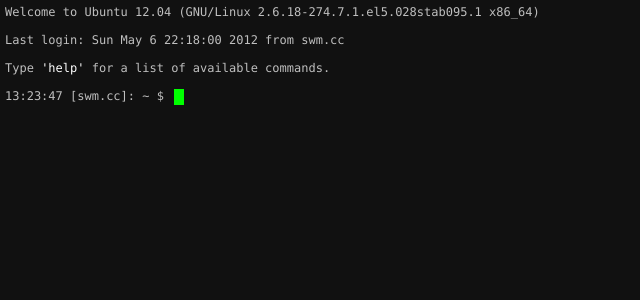
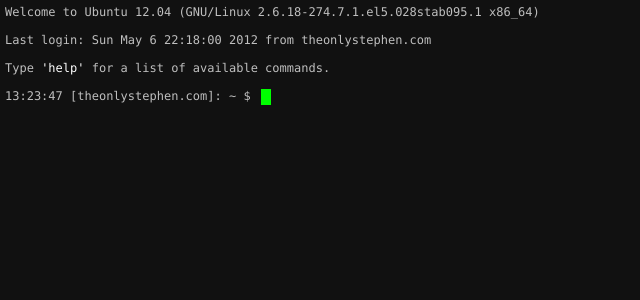
Before and after one commit to swmcc/swmcc.github.io, a Jekyll site: the page !/index.html, which Jekyll copies as it is, in a window 1280 px wide. Shown: the top 300 px of the page, without its empty margins (0-640 px from the left). Built offline with Jekyll 4.4.1, drawn with Linux system fonts in a browser that asks for light colours.

Commit message:
Tidied up the terminal section

```diff
--- a/!/index.html
+++ b/!/index.html
@@ -5,7 +5,7 @@
 <html>
 <head>
 	<meta http-equiv="Content-type" content="text/html; charset=utf-8">
-	<title>swm.cc</title>
+	<title>theonlystephen.com</title>
 	<link rel="stylesheet" href="terminal.css" type="text/css" media="screen" title="main" charset="utf-8">
 </head>
 <body>
--- a/!/terminal.js
+++ b/!/terminal.js
@@ -9,7 +9,7 @@ var Terminal = new Class({
 		this.terminal = container;
 		this.out('Welcome to Ubuntu 12.04 (GNU/Linux 2.6.18-274.7.1.el5.028stab095.1 x86_64)');
 		this.out('<br />');
-		this.out('Last login: Sun May 6 22:18:00 2012 from swm.cc');
+		this.out('Last login: Sun May 6 22:18:00 2012 from theonlystephen.com');
 		this.out('<br />');
 		this.out('Type <b>\'help\'</b> for a list of available commands.');
 		this.out('&nbsp;');
@@ -138,7 +138,7 @@ var Terminal = new Class({
 		if (this.currentPrompt)
 		this.currentPrompt.getElement('.cursor').destroy();
 		this.currentPrompt = new Element('div');
-		this.currentPrompt.grab(new Element('span').addClass('prompt').set('text', time + ' [swm.cc]: ~ $'));
+		this.currentPrompt.grab(new Element('span').addClass('prompt').set('text', time + ' [theonlystephen.com]: ~ $'));
 		this.currentCommand = new Element('span').addClass('command');
 		this.currentPrompt.grab(this.currentCommand);
 		this.currentPrompt.grab(new Element('span').addClass('cursor'));
@@ -162,7 +162,7 @@ var Terminal = new Class({
 
 		if (command == 'help') {
 			this.out('List of available commands:');
-			this.out('<span class="commandhelp">blog</span>swmcc\'s blog.');
+			this.out('<span class="commandhelp">blog</span>stephen\'s blog.');
 			this.out('<span class="commandhelp">clear</span>Clear screen.');
 			this.out('<span class="commandhelp">cd</span>Change Directroy.');
 			this.out('<span class="commandhelp">contact</span>Contact info.');
@@ -173,12 +173,12 @@ var Terminal = new Class({
 			this.out('<span class="commandhelp">goto</span>Jump to other pages.');
 			this.out('<span class="commandhelp">help</span>Displays this list.');
 			this.out('<span class="commandhelp">ls</span>List directories.');
-			this.out('<span class="commandhelp">projects</span>List of projects swmcc is involved with.');
+			this.out('<span class="commandhelp">projects</span>List of projects stephen is involved with.');
 			this.out('<span class="commandhelp">skills</span>Professional skills.');
 			this.out('<span class="commandhelp">talks</span>List of my talks.');
 			this.out('<span class="commandhelp">whereami</span>Where are you?');
 			this.out('<span class="commandhelp">wget</span>Download files to your desktop.');
-			this.out('<span class="commandhelp">whois</span>Who is swmcc?');
+			this.out('<span class="commandhelp">whois</span>Who is stephen ?');
 			this.prompt();
 			return;
 		}
@@ -214,9 +214,8 @@ var Terminal = new Class({
 		}
 
 		if (command == 'contact') {
-			this.out('Feel free to contact me on <a href="http://www.twitter.com">twitter</a> via a shout at <a href="http://www.twitter.com/swmcc">@swmcc</a> or DM. Or you can email me.');
+			this.out('Feel free to contact me on <a href="http://www.twitter.com">twitter</a> via a shout at <a href="http://www.twitter.com/swmcc">@swmcc</a> or DM.');
 			this.out('-----------------------------')
-			this.out('me@swm.cc');
 			this.out('http://www.twitter.com/swmcc');
 			this.prompt();
 			return;
@@ -244,7 +243,7 @@ var Terminal = new Class({
 		}
 
 		if (command == 'exit') {
-			window.location.href = "http://www.swm.cc";
+			window.location.href = "http://theonlystephen.com";
 			return;
 		}
 
@@ -252,7 +251,7 @@ var Terminal = new Class({
 		if (command.substr(0,4) == 'goto') {
 			var dest = command.substr(5);
 			if (dest == 'blog') {
-				window.location.href = 'http://blog.swm.cc';
+				window.location.href = 'http://theonlystephen.com/blog';
 			} else if ( dest == 'delicious' ) {
 				window.location.href = 'http://delicious.com/swmcc';
 			} else if ( dest == 'github' ) {
@@ -272,12 +271,6 @@ var Terminal = new Class({
 
 		if (command == 'git') {
 			this.out('<a target="_blank" href="http://github.com/swmcc">http://github.com/swmcc</a> - Where I host my code');
-			this.prompt();
-			return;
-		}
-
-		if (command == 'linkedin') {
-			this.out('<a target="_blank" href="http://www.linkedin.com/in/swmcc" target="_blank">http://www.linkedin.com/in/swmcc</a>');
 			this.prompt();
 			return;
 		}
@@ -305,7 +298,7 @@ var Terminal = new Class({
 		if (command == 'projects') {
 			this.out('<b>TV-Listings</b> - Uses a daily feed from XMLTV.org and puts the data into a db.');
 			this.out('<b>quantum</b> - A mini app that will take my tweets from the twitter archive and produce stats on it. Basically.');
-            this.out('<b>nestoria-python</b> - A wrapper written in python for the Nestoria API.');
+			this.out('<b>nestoria-python</b> - A wrapper written in python for the Nestoria API.');
 			this.prompt();
 			return;
 		}
@@ -321,7 +314,7 @@ var Terminal = new Class({
 		}
 
 		if (command == 'talks') {
-      this.out(' - <b><i>Life outside rails</i></b> Belfast Ruby May 2014');
+			this.out(' - <b><i>Life outside rails</i></b> Belfast Ruby May 2014');
 			this.out(' - <b><i>Tmux lightning talk</i></b> Belfast Ruby Oct 2013');
 			this.out(' - <b><i>A brief intro to Neo4j</i></b> Belfast Ruby June 2013');
 			this.out(' - <b><i>Giants are made....</i></b> lightning talk in London May 2012');
@@ -331,12 +324,12 @@ var Terminal = new Class({
 		}
 
 		if ( command == 'whereami') {
-			this.out('<br /><b>http://swm.cc</b><br /><br />');
+			this.out('<br /><b>http://theonlystephen.com</b><br /><br />');
 			this.prompt();
 			return;
 		}
 		if (command == 'whois') {
-			this.out('<img src="https://secure.gravatar.com/avatar/4e1bdb1052b8faf5b72e93eca9af9c5b?s=420" width="73" height="92" alt="Stephen McCullough" itemprop="image"><b>Stephen McCullough</b> I\'m a software developer and mainly specialise in web applications, based in Glenavy and work in Belfast, Northern Ireland. I work for a great start-up company called <a href="http://missioniq.com">MissionIQ</a>.');
+			this.out('<img src="https://secure.gravatar.com/avatar/4e1bdb1052b8faf5b72e93eca9af9c5b?s=420" width="73" height="92" alt="Stephen" itemprop="image"><b>Stephen</b> I\'m a software developer and mainly specialise in web applications. I work for a great start-up company called <a href="http://missioniq.com">MissionIQ</a>.');
 			this.prompt();
 			return;
 		}
```
